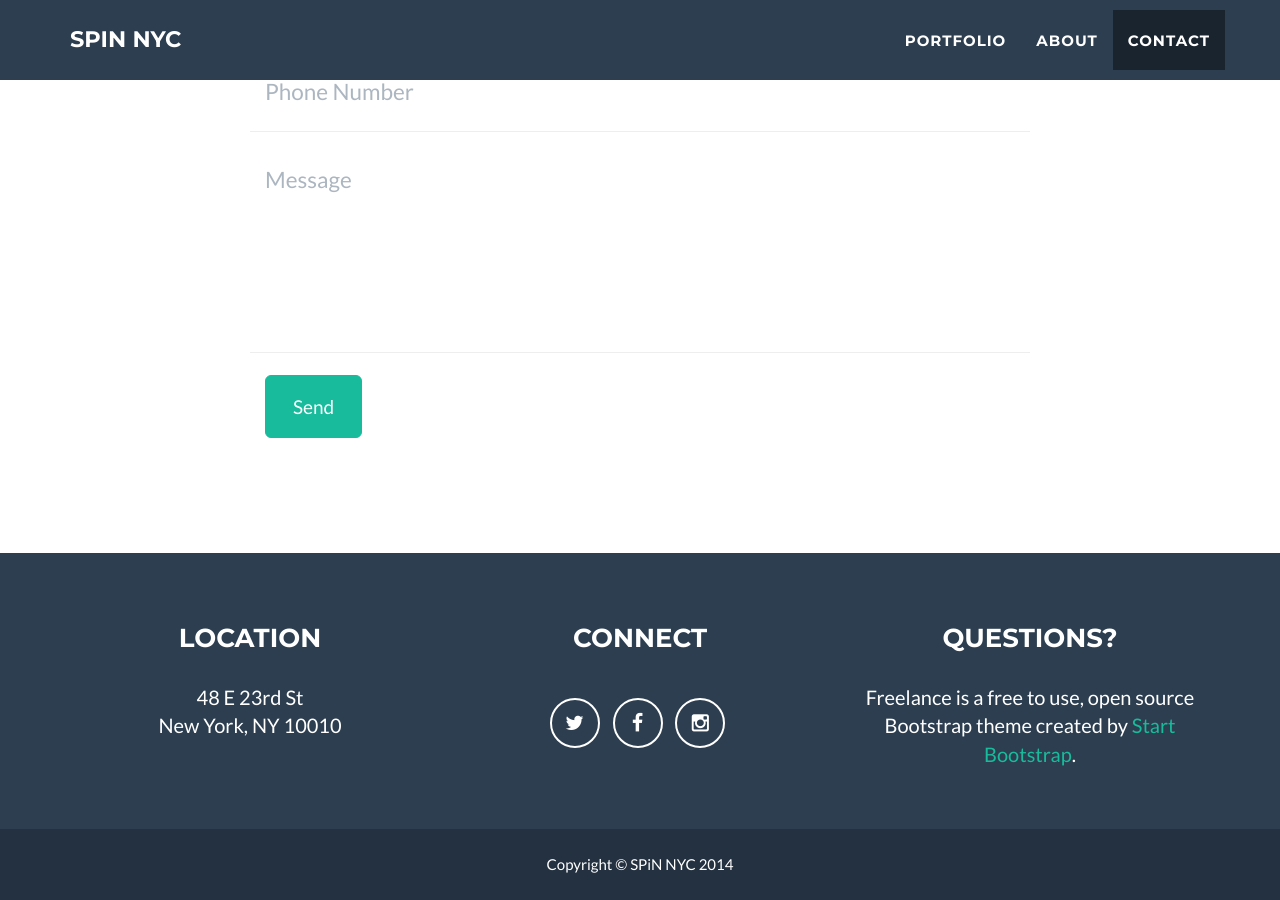
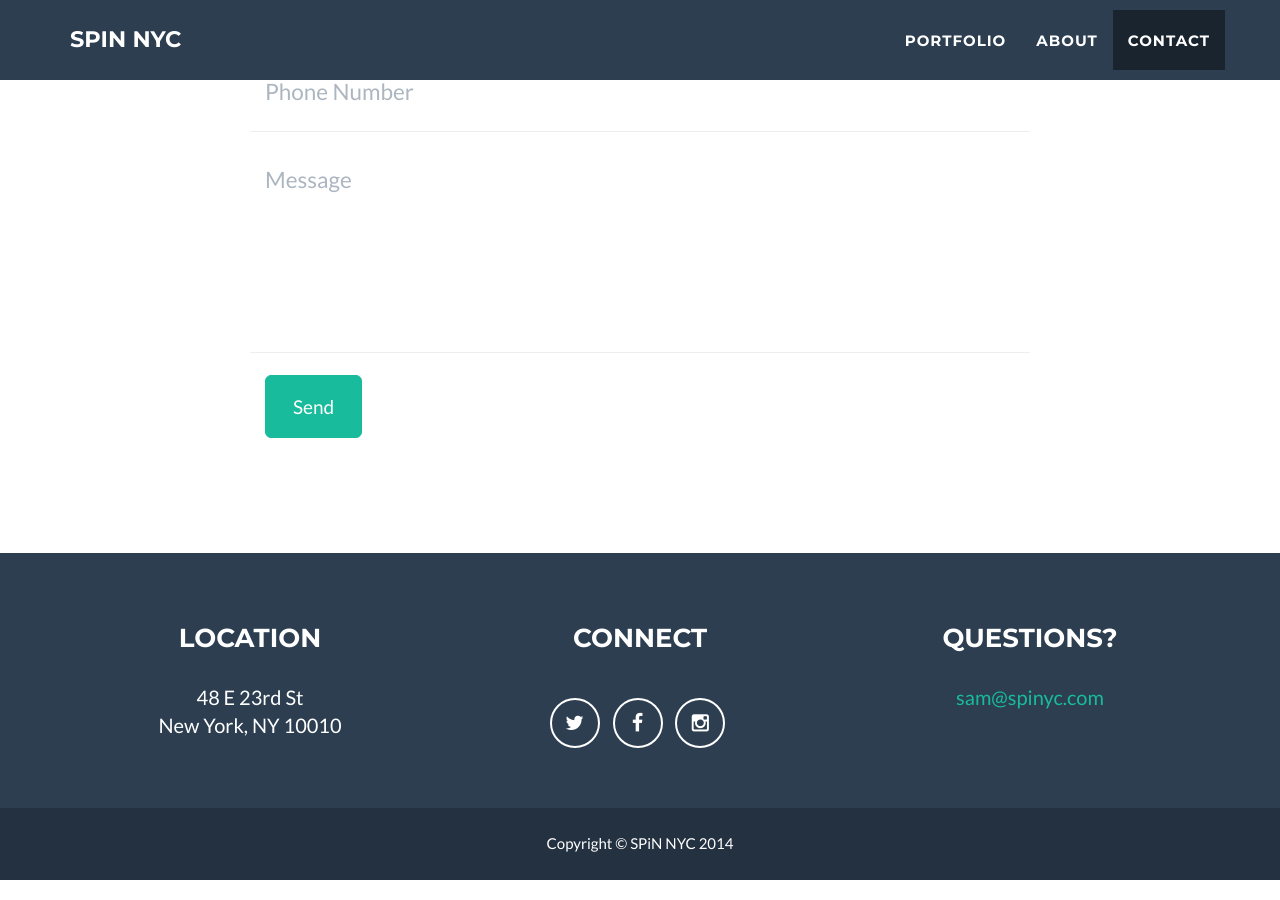
Before and after one commit to thadley/spin-form, a Jekyll site: the page built from index.html, in a window 1280 px wide and 900 px high, scrolled down 2010 px. Built offline with Jekyll 4.4.1, drawn with Linux system fonts in a browser that asks for light colours.

Commit message:
Updated index content

```diff
--- a/_includes/footer.html
+++ b/_includes/footer.html
@@ -23,7 +23,7 @@
                     </div>
                     <div class="footer-col col-md-4">
                         <h3>Questions?</h3>
-                        <p>Freelance is a free to use, open source Bootstrap theme created by <a href="http://startbootstrap.com">Start Bootstrap</a>.</p>
+                        <p><a href="mailto:sam@spinyc.com">sam@spinyc.com</a></p>
                     </div>
                 </div>
             </div>
```
Also changed, not shown: 2 other files.
